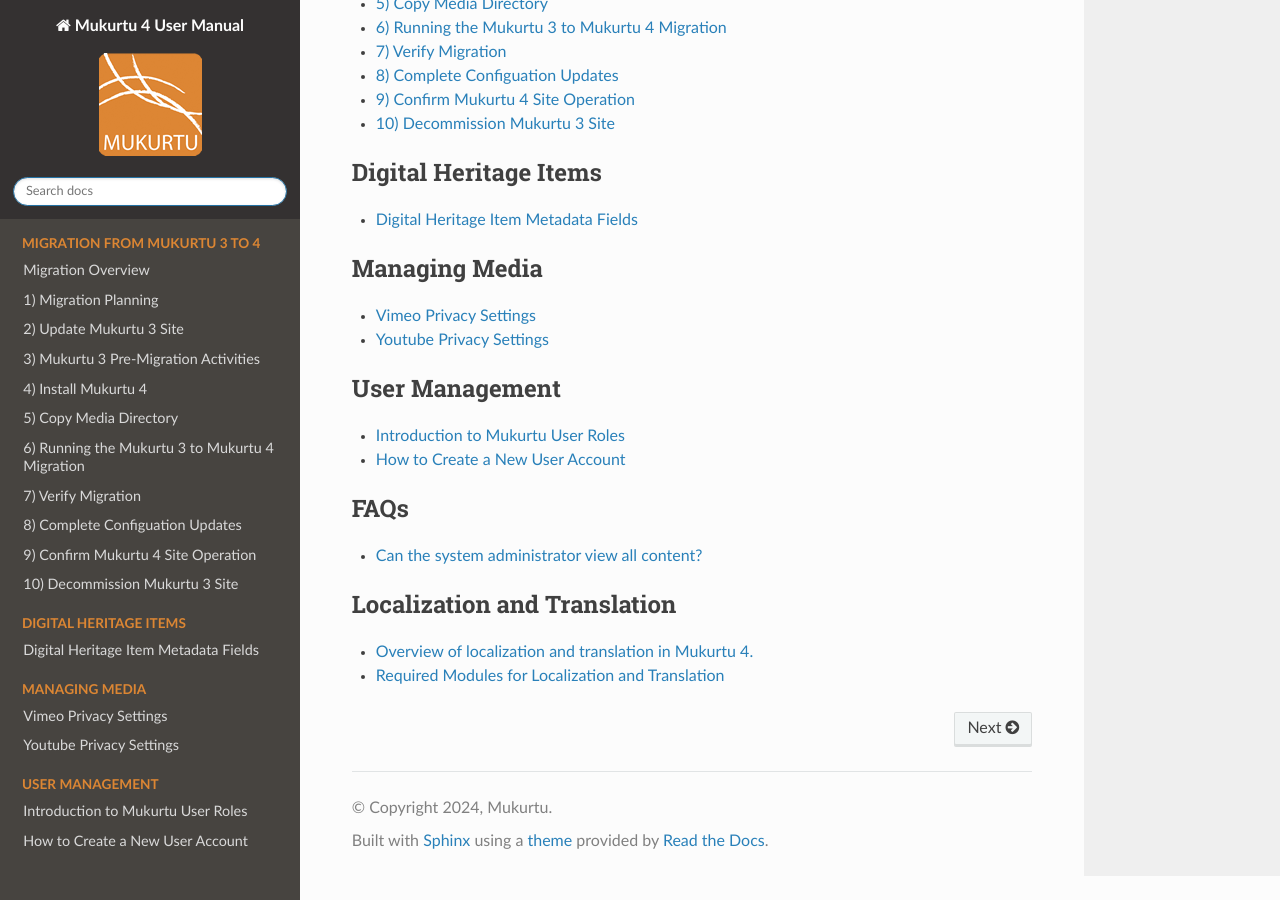
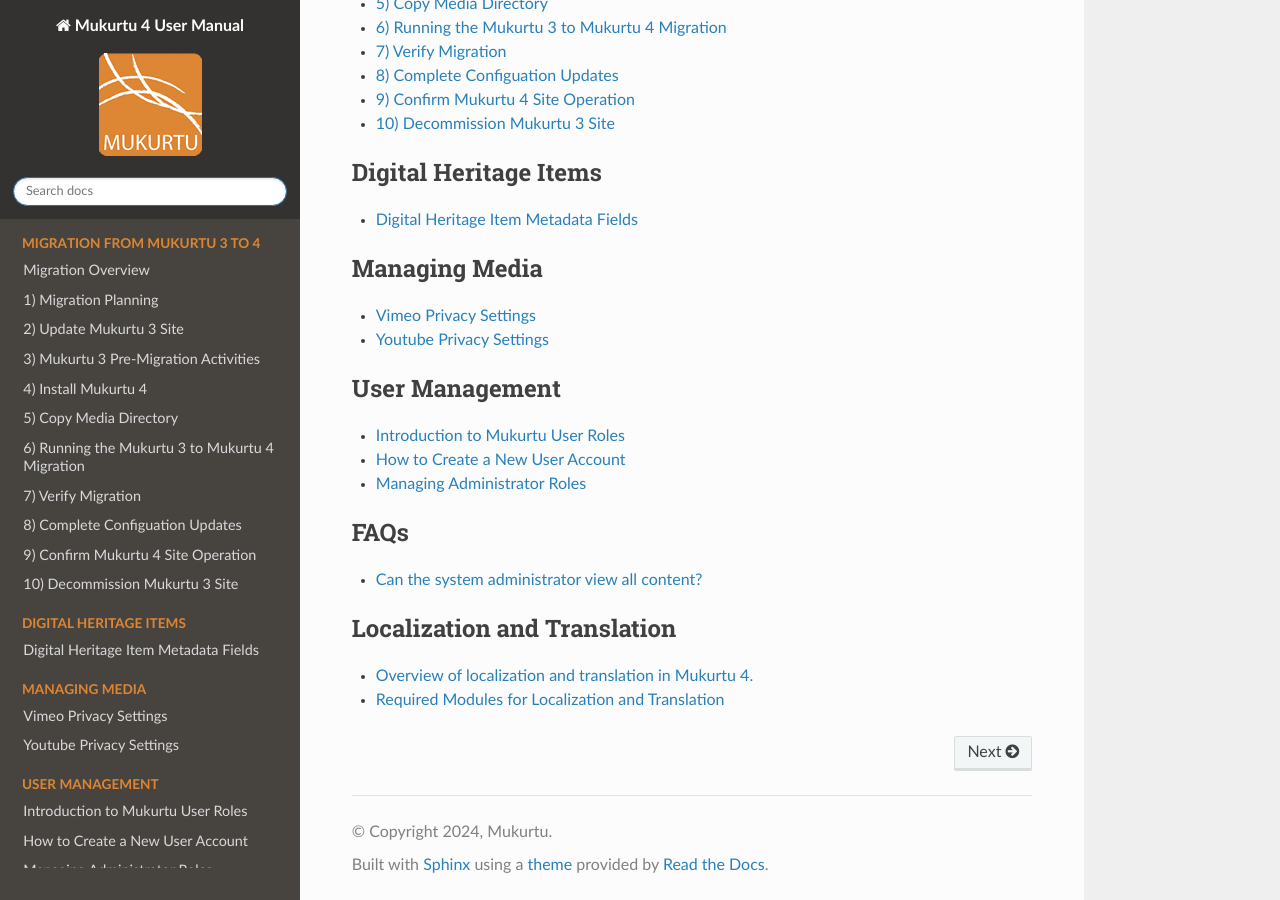
Before and after one commit to MukurtuCMS/mukurtudocs, a Sphinx documentation site: the page built from docs/source/index.rst, in a window 1280 px wide and 900 px high, scrolled down 918 px. Built offline with Sphinx 7.4.7 and the Read the Docs theme 3.1.0, drawn with Linux system fonts in a browser that asks for light colours.

Commit message:
Update index.rst

```diff
--- a/docs/source/index.rst
+++ b/docs/source/index.rst
@@ -71,6 +71,7 @@
 
    users/users-intro
    users/creating-account
+   users/managing-administrator-roles
 
 .. toctree::
    :maxdepth: 1
```
